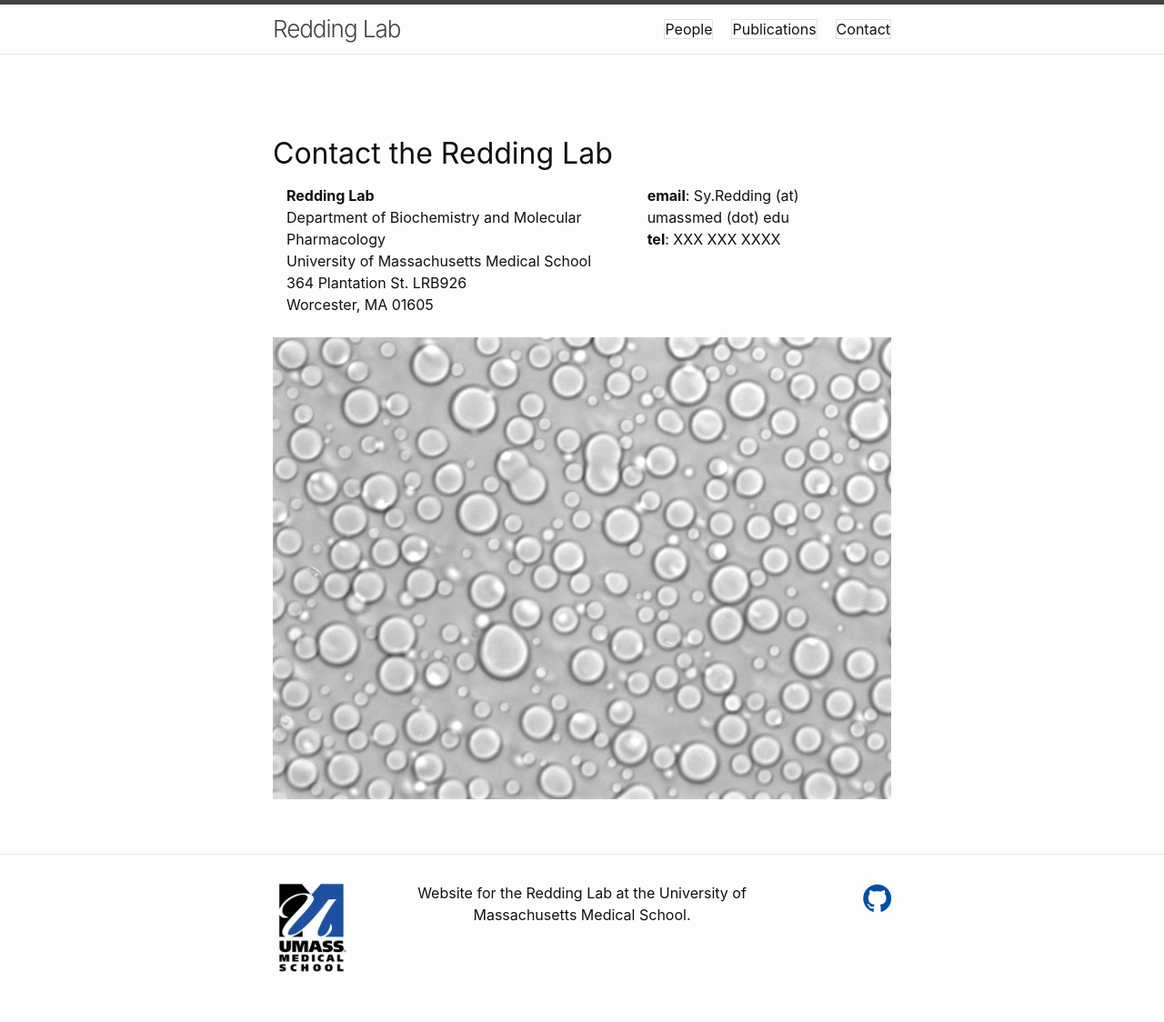
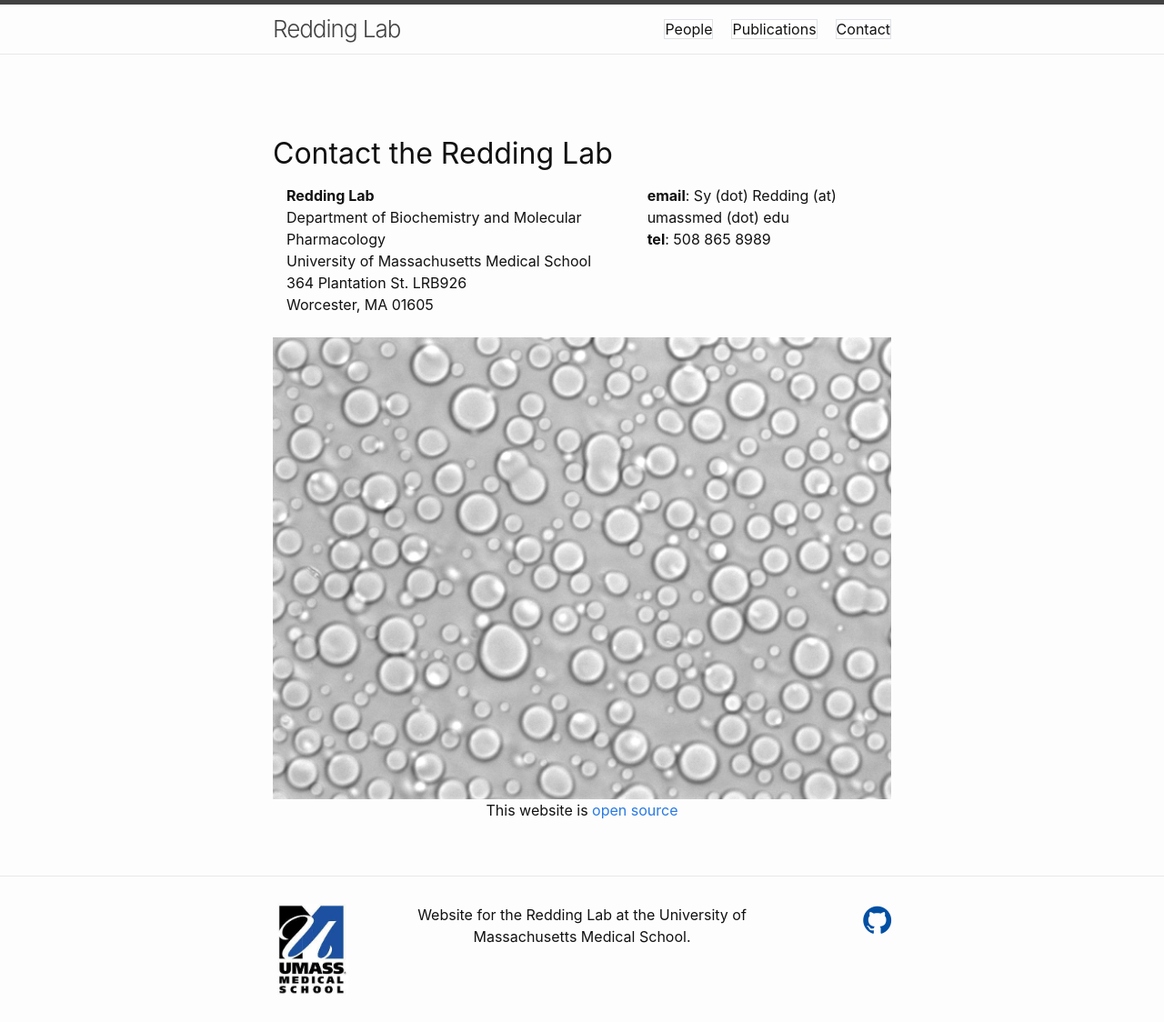
Before and after one commit to ReddingLab/ReddingLab.github.io, a Jekyll site: the page built from Contact.md, in a window 1280 px wide. Shown: the whole page at 91% size. Built offline with Jekyll 4.4.1, drawn with Linux system fonts in a browser that asks for light colours; before the commit the page ends 1100 px from its top, so only the background shows below that.

Commit message:
tel_number

```diff
--- a/Contact.md
+++ b/Contact.md
@@ -14,13 +14,16 @@ permalink: /Contact/
             Worcester, MA 01605 <br><br>
         </div>
         <div class="col-md-5">
-            <b>email</b>: Sy.Redding (at) umassmed (dot) edu <br>
-            <b>tel</b>: XXX XXX XXXX <br>
+            <b>email</b>: Sy (dot) Redding (at) umassmed (dot) edu <br>
+            <b>tel</b>: 508 865 8989 <br>
             <br>
         </div>
     </div>
 </div>
 <div>
 <img class="img-fluid" src="/static/img/contact/drops.jpg" alt="xx">
+</div>
 
-</div>
+<center>
+This website is <a href="https://github.com/ReddingLab/ReddingLab.github.io">open source</a>
+</center>
```
Also changed, not shown: _people/redding.md (+1 -1 lines).
